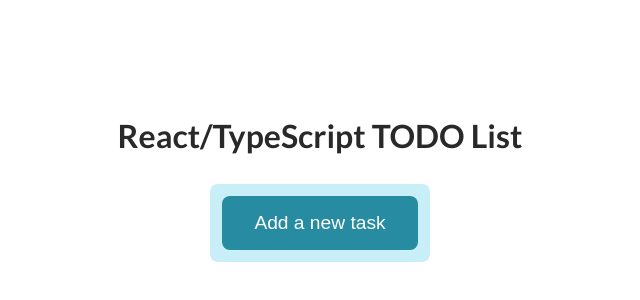
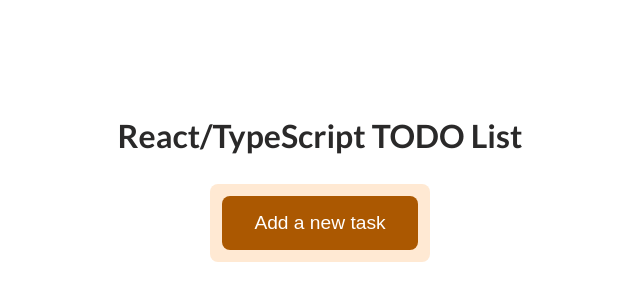
Before and after one commit to logic-fabric/ts-todo-list, a React (Create React App) app: page / in a window 1280 px wide. Shown: the part 218-518 px from the top of the page, without its empty margins (320-960 px from the left). Built offline with nearby package versions, Linux system fonts and the light colour scheme.

Commit message:
style: improve styles

```diff
--- a/src/atoms/NewTaskButton/NewTaskButton.tsx
+++ b/src/atoms/NewTaskButton/NewTaskButton.tsx
@@ -1,11 +1,23 @@
 import React from "react";
+
+import styled from "styled-components";
 
 export function NewTaskButton(props): JSX.Element {
   const { canInputTask, onClick } = props;
 
   return (
-    <button type={canInputTask ? "submit" : "button"} onClick={onClick}>
+    <TaskButton type={canInputTask ? "submit" : "button"} onClick={onClick}>
       {canInputTask ? "Add task" : "Add a new task"}
-    </button>
+    </TaskButton>
   );
 }
+
+const TaskButton = styled.button`
+  padding: 1rem 2rem;
+
+  background: var(--tonic-700);
+
+  &:hover {
+    background: var(--tonic-500);
+  }
+`;
--- a/src/css/index.css
+++ b/src/css/index.css
@@ -119,7 +119,7 @@ ol {
 }
 
 button {
-  padding: 1rem 2rem;
+  padding: 0.25rem 2rem;
   border: none;
   border-radius: 0.5rem;
 
--- a/src/molecules/AddTodoBar/AddTodoBar.tsx
+++ b/src/molecules/AddTodoBar/AddTodoBar.tsx
@@ -63,7 +63,7 @@ const AddTodoBarContainer = styled.div`
   padding: 0.75rem;
   border-radius: 0.5rem;
 
-  background: var(--primary-100);
+  background: var(--tonic-100);
 
   transition: all 300ms;
 `;
@@ -73,19 +73,19 @@ const TextInput = styled.input`
   padding: 0.75rem 0;
   border: 0 solid transparent;
   border-width: 0.25rem 0;
-  border-bottom-color: var(--primary-500);
+  border-bottom-color: var(--tonic-700);
   overflow: hidden;
 
-  color: var(--primary-700);
+  color: var(--tonic-700);
   font-size: var(--txt-size);
   font-weight: 500;
 
-  background: var(--primary-100);
+  background: var(--tonic-100);
   outline: none;
 
   transition: all 300ms;
 
   &:focus {
-    border-color: var(--primary-500);
+    border-color: var(--tonic-700);
   }
 `;
--- a/src/molecules/TodoListItem/TodoListItem.tsx
+++ b/src/molecules/TodoListItem/TodoListItem.tsx
@@ -20,16 +20,18 @@ export function TodoListItem(props): JSX.Element {
   };
 
   return (
-    <ListItem>
-      <Description>
+    <ListItem isDone={task.isDone}>
+      <TodoTask>
         <ToDoStatus>{task.isDone ? "DONE: " : "TO DO > "}</ToDoStatus>
 
-        {task.description}
-      </Description>
+        <TodoDescription isDone={task.isDone}>
+          {task.description}
+        </TodoDescription>
+      </TodoTask>
 
-      <DoUndoButton type="button" onClick={changeTaskStatus}>
+      <button type="button" onClick={changeTaskStatus}>
         {task.isDone ? "Done" : "Undo"}
-      </DoUndoButton>
+      </button>
     </ListItem>
   );
 }
@@ -48,17 +50,20 @@ const ListItem = styled.li`
   font-weight: 500;
 
   background: var(--primary-100);
+
+  color: ${(props) =>
+    props.isDone ? "var(--primary-500)" : "var(--primary-700)"};
+`;
+
+const TodoTask = styled.p`
+  margin: 0.25rem 0;
+  overflow: hidden;
 `;
 
 const ToDoStatus = styled.span`
   font-weight: 700;
 `;
 
-const Description = styled.p`
-  margin: 0.25rem 0;
-  overflow: hidden;
+const TodoDescription = styled.span`
+  text-decoration: ${(props) => (props.isDone ? "line-through" : "none")};
 `;
-
-const DoUndoButton = styled.button`
-  padding: 0.25rem 2rem;
-`;
```
